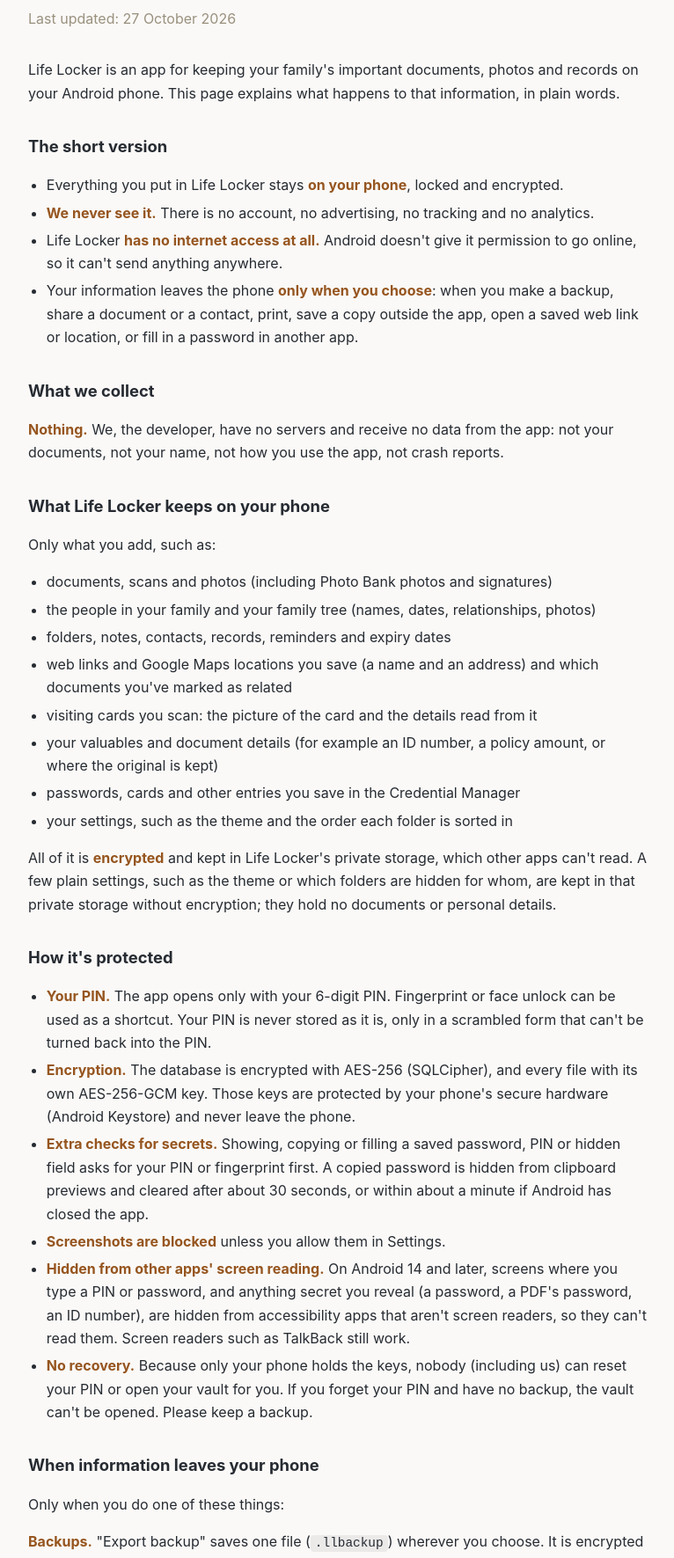
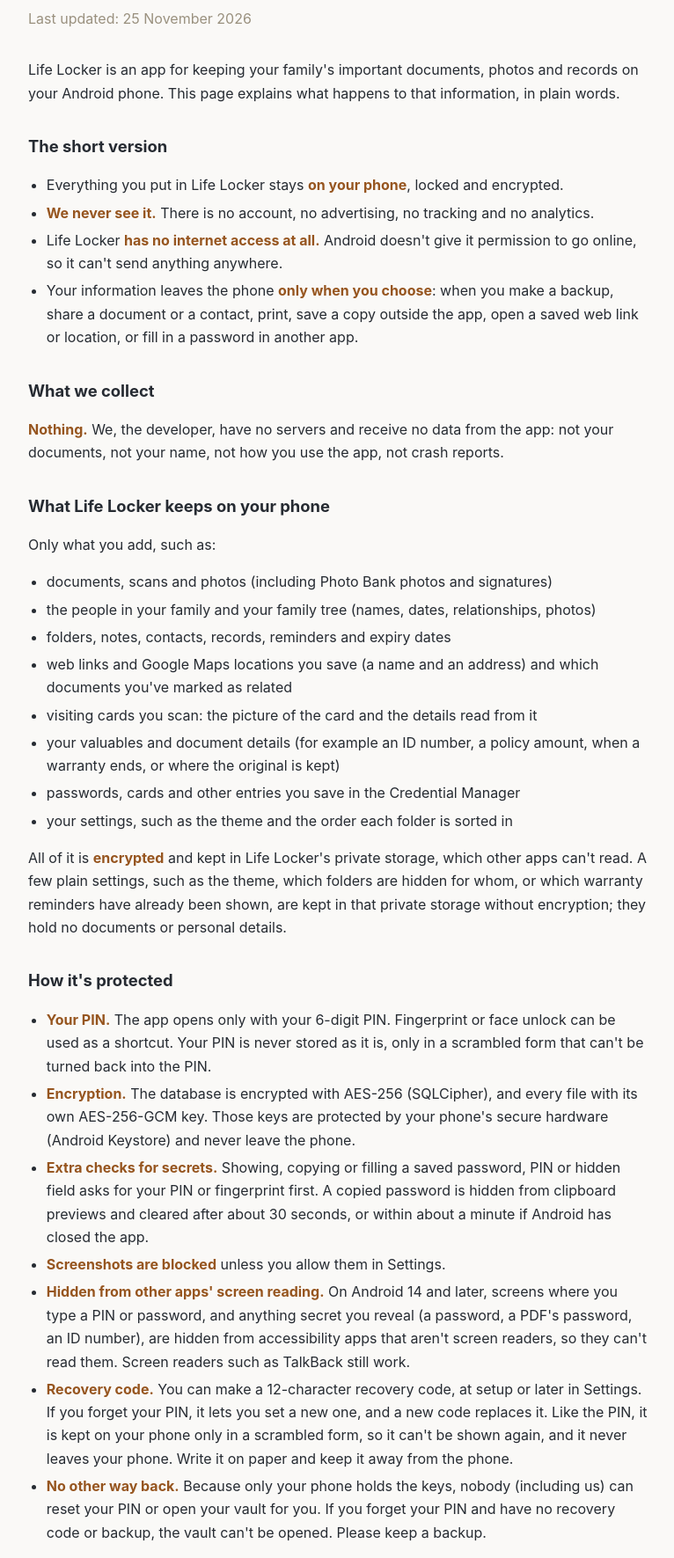
Before and after one commit to gbpappstudio/life-locker-privacy, a plain HTML site: page index.html in a window 1280 px wide. Shown: the part 286-2057 px from the top of the page at 88% size, without its empty margins (256-1022 px from the left). Drawn offline with Linux system fonts and the light colour scheme.

Commit message:
Privacy policy for 1.2.0: recovery code, Sign a PDF, sharing a note, warranties (25 Nov 2026)
Co-Authored-By: Claude Opus 5.5 <noreply@anthropic.com>

```diff
--- a/index.html
+++ b/index.html
@@ -57,7 +57,7 @@
   <div class="tagline">SECURE, ORGANIZE, INHERIT</div>
 </div>
 <h1>Privacy Policy</h1>
-<p class="updated">Last updated: 27 October 2026</p>
+<p class="updated">Last updated: 25 November 2026</p>
 
 <p>Life Locker is an app for keeping your family's important documents, photos and records on your Android phone. This page explains what happens to that information, in plain words.</p>
 
@@ -80,11 +80,11 @@
   <li>folders, notes, contacts, records, reminders and expiry dates</li>
   <li>web links and Google Maps locations you save (a name and an address) and which documents you've marked as related</li>
   <li>visiting cards you scan: the picture of the card and the details read from it</li>
-  <li>your valuables and document details (for example an ID number, a policy amount, or where the original is kept)</li>
+  <li>your valuables and document details (for example an ID number, a policy amount, when a warranty ends, or where the original is kept)</li>
   <li>passwords, cards and other entries you save in the Credential Manager</li>
   <li>your settings, such as the theme and the order each folder is sorted in</li>
 </ul>
-<p>All of it is <strong>encrypted</strong> and kept in Life Locker's private storage, which other apps can't read. A few plain settings, such as the theme or which folders are hidden for whom, are kept in that private storage without encryption; they hold no documents or personal details.</p>
+<p>All of it is <strong>encrypted</strong> and kept in Life Locker's private storage, which other apps can't read. A few plain settings, such as the theme, which folders are hidden for whom, or which warranty reminders have already been shown, are kept in that private storage without encryption; they hold no documents or personal details.</p>
 
 <h2>How it's protected</h2>
 <ul>
@@ -93,7 +93,8 @@
   <li><strong>Extra checks for secrets.</strong> Showing, copying or filling a saved password, PIN or hidden field asks for your PIN or fingerprint first. A copied password is hidden from clipboard previews and cleared after about 30 seconds, or within about a minute if Android has closed the app.</li>
   <li><strong>Screenshots are blocked</strong> unless you allow them in Settings.</li>
   <li><strong>Hidden from other apps' screen reading.</strong> On Android 14 and later, screens where you type a PIN or password, and anything secret you reveal (a password, a PDF's password, an ID number), are hidden from accessibility apps that aren't screen readers, so they can't read them. Screen readers such as TalkBack still work.</li>
-  <li><strong>No recovery.</strong> Because only your phone holds the keys, nobody (including us) can reset your PIN or open your vault for you. If you forget your PIN and have no backup, the vault can't be opened. Please keep a backup.</li>
+  <li><strong>Recovery code.</strong> You can make a 12-character recovery code, at setup or later in Settings. If you forget your PIN, it lets you set a new one, and a new code replaces it. Like the PIN, it is kept on your phone only in a scrambled form, so it can't be shown again, and it never leaves your phone. Write it on paper and keep it away from the phone.</li>
+  <li><strong>No other way back.</strong> Because only your phone holds the keys, nobody (including us) can reset your PIN or open your vault for you. If you forget your PIN and have no recovery code or backup, the vault can't be opened. Please keep a backup.</li>
 </ul>
 
 <h2>When information leaves your phone</h2>
@@ -106,6 +107,10 @@
 <p><strong>Contacts.</strong> "Share contact" sends a contact card (<code>.vcf</code>) to the app you pick. It holds the name and the details on the card, never the contact's notes or picture. "Save to phone contacts" opens Android's own Contacts screen, filled in; nothing is saved there unless you save it. A contact card shared to Life Locker from another app becomes a new contact, kept encrypted.</p>
 
 <p><strong>Combine into one PDF.</strong> Joining files into one PDF happens entirely on your phone. The result is saved in your vault, encrypted, unless you choose <strong>On this device</strong>, which saves a copy outside Life Locker (it is <strong>not encrypted</strong> unless you protect it with a password), or <strong>Share</strong>, which sends a copy to the app you pick.</p>
+
+<p><strong>Sign a PDF.</strong> Signing happens entirely on your phone. A signature you draw and choose to keep is saved in your vault's Photo Bank, encrypted, like any other photo. The signed copy is saved in your vault beside the original, encrypted; <strong>On this device</strong> and <strong>Share</strong> work as they do for Combine, and a copy saved that way is <strong>not encrypted</strong> unless the original PDF had a password. This puts a picture of your signature on the page; it is not a digital certificate.</p>
+
+<p><strong>Sharing a note.</strong> "Share" on a text or checklist note sends its words as plain text to the app you pick, and nothing else.</p>
 
 <p><strong>Printing and PDFs.</strong> A family summary, claim report or family tree you print or save as a PDF is <strong>not encrypted</strong>, so keep it somewhere safe. The family summary asks for your PIN first, and only includes passwords if you switch that on each time. Printing uses Android's print service and the printer you choose.</p>
 <p><strong>Autofill (optional, off until you turn it on in Android's settings).</strong> Life Locker can fill a saved login into another app or website, after your PIN or fingerprint every time. Choosing which login fits is done on your phone.</p>
@@ -127,7 +132,7 @@
 </ul>
 
 <h2>Notifications</h2>
-<p>Life Locker can remind you about expiry dates, your own reminders and backups. These are created on your phone. On a locked screen, they don't show document or reminder names.</p>
+<p>Life Locker can remind you about expiry dates, warranties that are about to end, your own reminders and backups. These are created on your phone. On a locked screen, they don't show document, valuable or reminder names.</p>
 
 <h2>Permissions</h2>
 <p>Life Locker asks for:</p>
@@ -140,7 +145,7 @@
 
 <h2>Purchases and free trial</h2>
 <p>The one-time <strong>Unlock Unlimited</strong> purchase is handled by Google Play. We never see your card or bank details. Google's <a href="https://payments.google.com/legaldocument?family=0.privacynotice&amp;hl=en">payments privacy notice</a> applies to the payment. Life Locker keeps only the Google Play receipt, encrypted on your phone, to confirm the purchase.</p>
-<p>The Credential Manager, "Resize for upload" and "Combine into one PDF" are free for 90 days, counted from the first time you open the app or from 15 October 2026, whichever is later. That start date is kept on your phone and inside your backups, so restoring a backup doesn't restart the trial. The trial counts only while your phone sets its date and time automatically; if the clock is set by hand, the trial pauses until automatic time is back on. All of this is worked out on your phone.</p>
+<p>The Credential Manager, "Resize for upload", "Combine into one PDF" and "Sign a PDF" are free for 90 days, counted from the first time you open the app or from 15 October 2026, whichever is later. That start date is kept on your phone and inside your backups, so restoring a backup doesn't restart the trial. The trial counts only while your phone sets its date and time automatically; if the clock is set by hand, the trial pauses until automatic time is back on. All of this is worked out on your phone.</p>
 
 <h2>Information about other people</h2>
 <p>Your vault may hold information about family members, such as their documents or dates in the family tree. It is protected the same way as everything else and never reaches us. Please make sure you're allowed to keep that information.</p>
```
